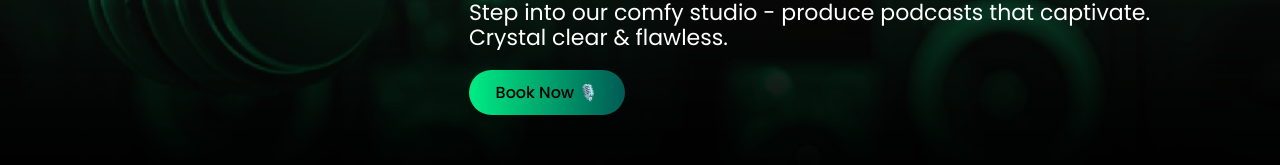
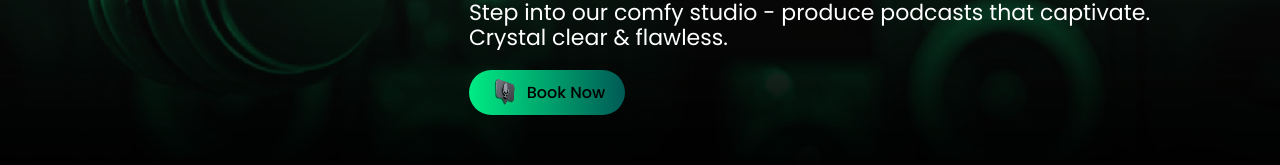
Before and after one commit to vishnutk41/team-lumyn, a Next.js app: page /podcast in a window 1280 px wide. Shown: the part 625-790 px from the top of the page. Built offline with nearby package versions, Linux system fonts and the light colour scheme.

Commit message:
podcast change

```diff
--- a/src/pages/podcast.tsx
+++ b/src/pages/podcast.tsx
@@ -39,12 +39,13 @@ export default function Podcast() {
   <br/>Crystal clear & flawless.
 </p>
 
-  <button
-    className="primay_button"
-    onClick={() => window.location.href = 'https://lumyn.setmore.com/'}
-  >
-    Book Now 🎙️
-  </button>
+<button
+  className="primay_button"
+  onClick={() => window.location.href = 'https://lumyn.setmore.com/'}
+>
+  <img src="/assets/images/mic.png" alt="Microphone" className="mic_image" />
+  Book Now
+</button>
 </div>
           </div>
 
--- a/src/styles/podcast.scss
+++ b/src/styles/podcast.scss
@@ -3,7 +3,12 @@
 }
 
 .podcast {
-
+  .mic_image {
+    width: 30px; /* Adjust the size as needed */
+    height: 30px; /* Adjust the size as needed */
+    margin-right: 8px; /* Add spacing between the image and text */
+    vertical-align: middle; /* Align the image with the text */
+  }
   .banner_section {
     display: flex;
     flex-direction: column;
```
Also changed, not shown: public/assets/images/mic.png (added).
